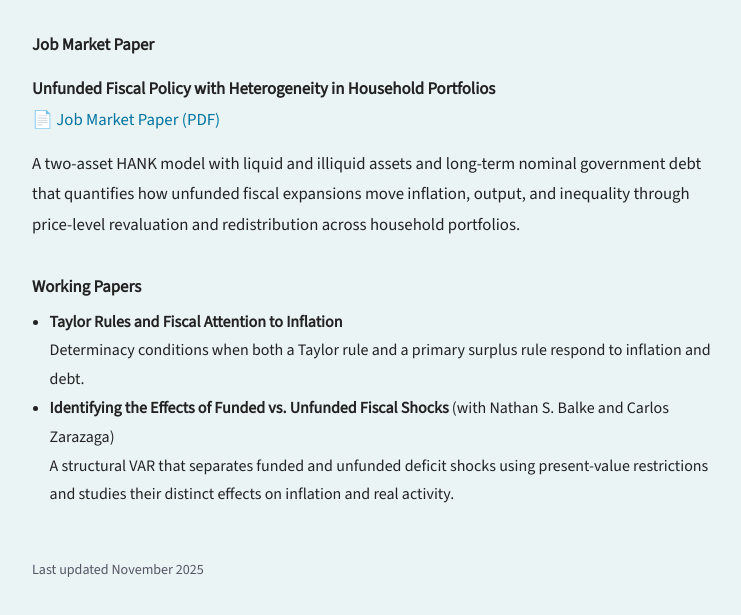
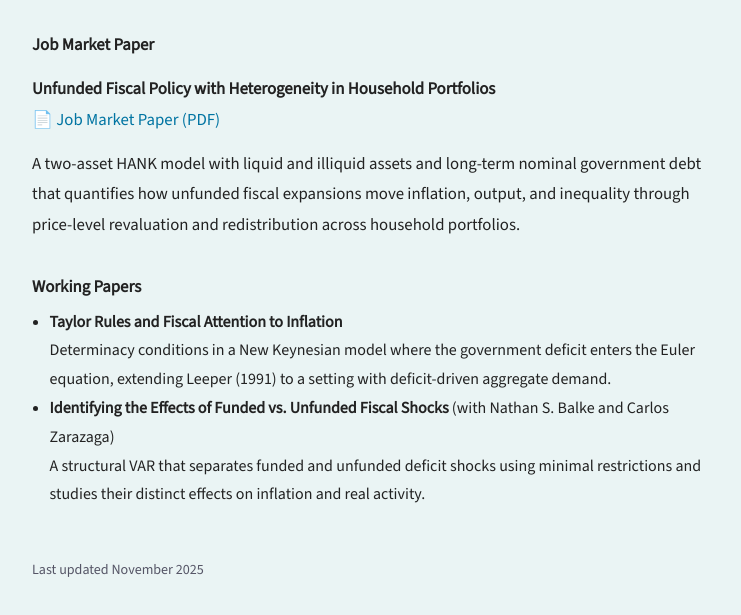
Before and after one commit to FangzhouSha/FangzhouSha, a plain HTML site: page research.html in a window 1280 px wide. Shown: the part 311-926 px from the top of the page, without its empty margins (268-1009 px from the left). Drawn offline with nearby package versions, Linux system fonts and the light colour scheme; a web font is replaced by a local one.

Commit message:
Update research.html

```diff
--- a/research.html
+++ b/research.html
@@ -184,11 +184,11 @@
       <ul>
         <li>
           <strong>Taylor Rules and Fiscal Attention to Inflation</strong><br>
-          Determinacy conditions when both a Taylor rule and a primary surplus rule respond to inflation and debt.
+          Determinacy conditions in a New Keynesian model where the government deficit enters the Euler equation, extending Leeper (1991) to a setting with deficit-driven aggregate demand.
         </li>
         <li>
           <strong>Identifying the Effects of Funded vs. Unfunded Fiscal Shocks</strong> (with Nathan S. Balke and Carlos Zarazaga)<br>
-          A structural VAR that separates funded and unfunded deficit shocks using present-value restrictions and studies their distinct effects on inflation and real activity.
+          A structural VAR that separates funded and unfunded deficit shocks using minimal restrictions and studies their distinct effects on inflation and real activity.
         </li>
       </ul>
     </section>
```
